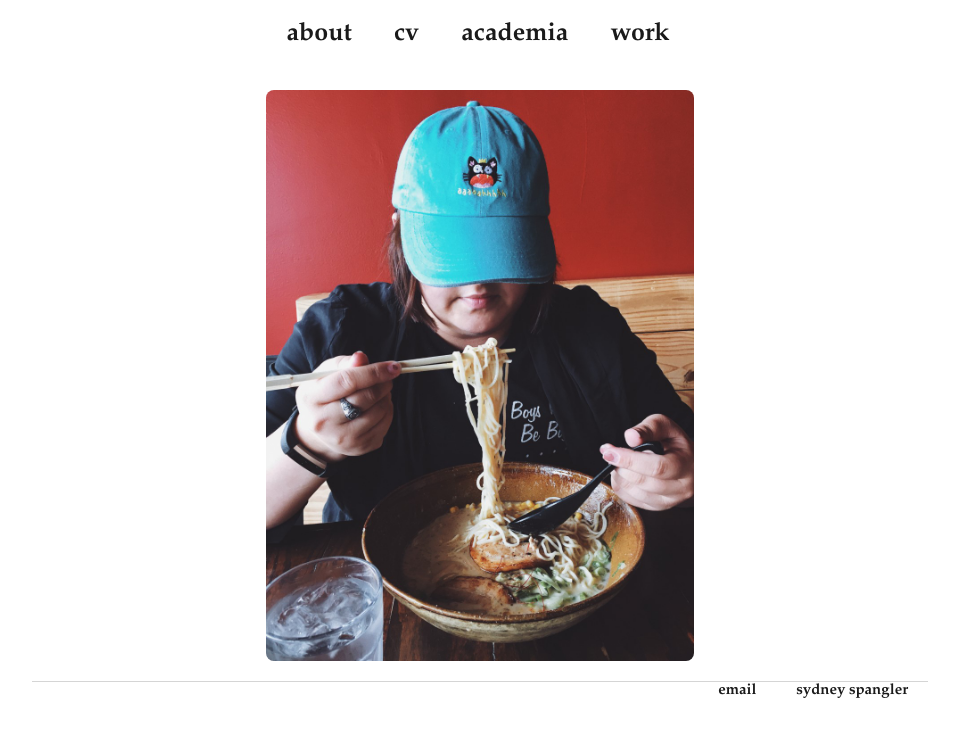
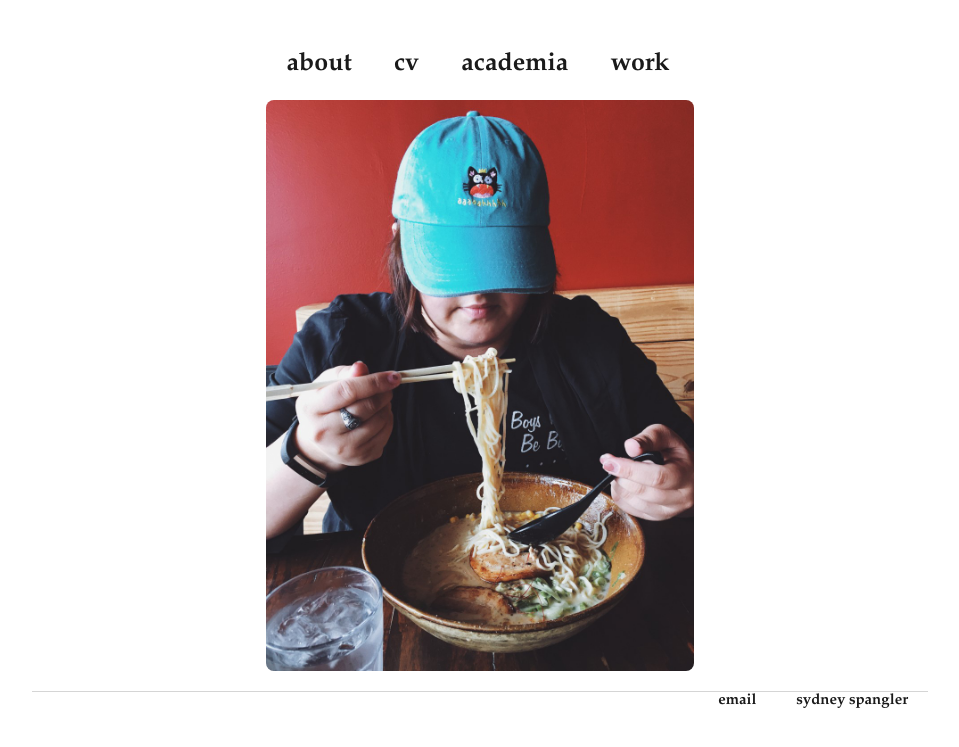
Before and after one commit to sydneyspangler/sydneyspangler.github.io, a Jekyll site: the page built from index.html, in a window 1280 px wide. Shown: the top 747 px of the page, without its empty margins (160-1119 px from the left). Built offline with Jekyll 4.4.1, drawn with Linux system fonts in a browser that asks for light colours.

Commit message:
Update main.css

```diff
--- a/css/main.css
+++ b/css/main.css
@@ -5,7 +5,8 @@ body {
 nav ul {
     font-family:'Palatino Linotype', 'serif';
     font-size: 25px;
-    padding: 20px;
+    padding: 0px;
+    margin-top: 50px;
     list-style: none;
     font-weight: bold;
     text-align: center;
```
